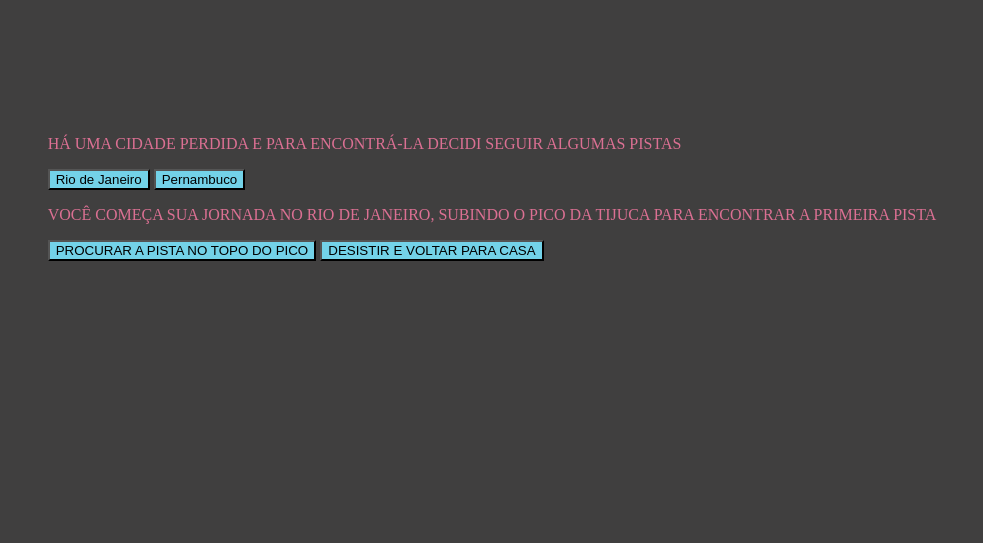
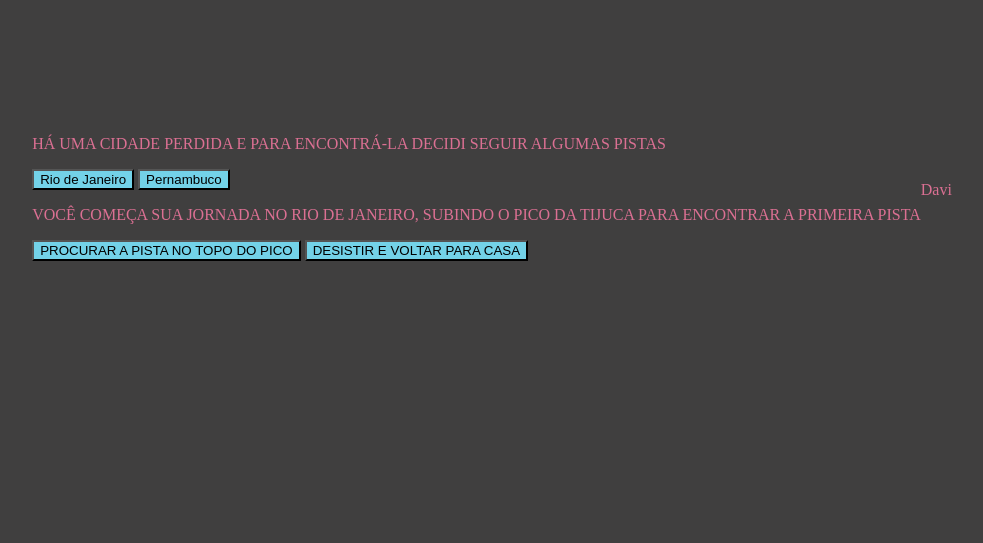
Before and after one commit to profhelena100/aluraFlix2, a plain HTML site: page Index.html in a window 1280 px wide. Shown: the part 160-703 px from the top of the page, without its empty margins (148-1131 px from the left). Drawn offline with Linux system fonts and the light colour scheme.

Commit message:
Alterei o cógigo

```diff
--- a/Index.html
+++ b/Index.html
@@ -19,7 +19,7 @@
     <button class="btn-proximo" data-proximo="4">DESISTIR E VOLTAR PARA CASA</button>
 </div>
 </main>
-
+Davi
 
 
 </body>
```
